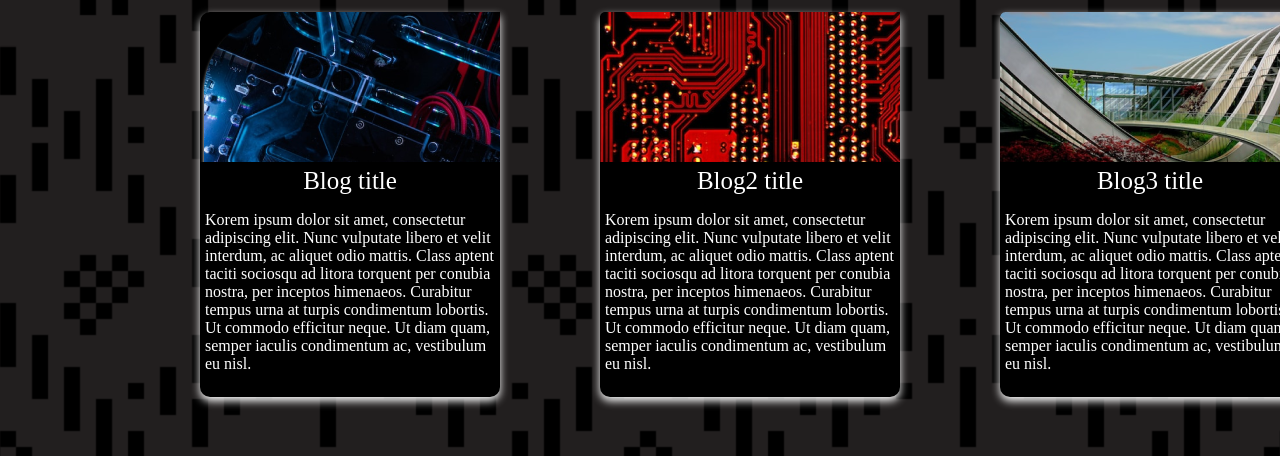
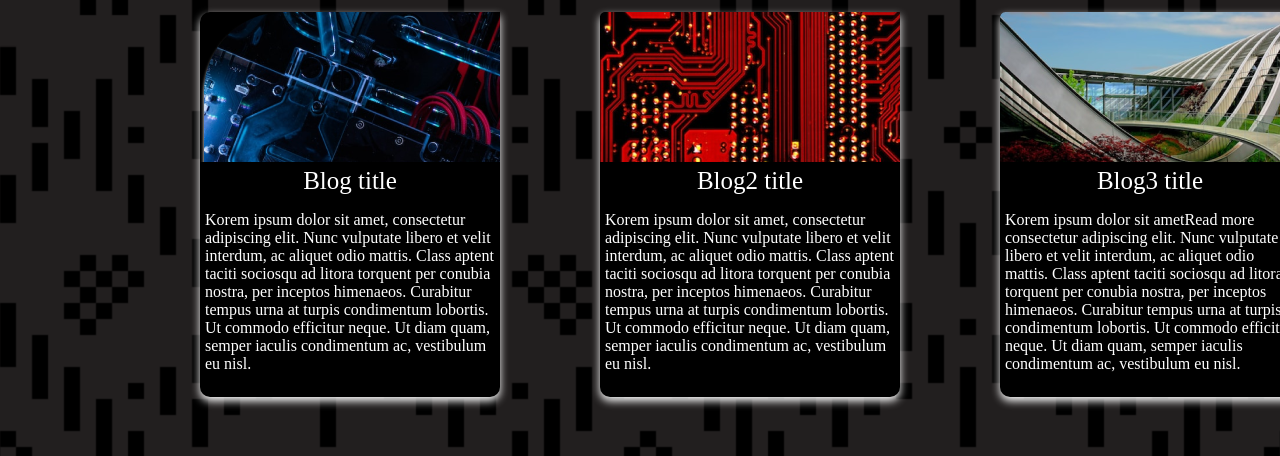
Before and after one commit to ReneNtabana/my-brand-frontend, a plain HTML site: page blog.html in a window 1280 px wide. Shown: the part 193-649 px from the top of the page. Drawn offline with Linux system fonts and the light colour scheme.

Commit message:
changed blogs

```diff
--- a/blog.html
+++ b/blog.html
@@ -39,7 +39,7 @@
             <div class="blog3-container">
                 <div class="blog3-image"></div>
                 <div class="blog3-tittle">Blog3 title</div>
-                <p>Korem ipsum dolor sit amet, consectetur adipiscing elit. Nunc vulputate libero et velit interdum, ac aliquet odio mattis. Class aptent taciti sociosqu ad litora torquent per conubia nostra, per inceptos himenaeos. Curabitur tempus urna at turpis condimentum lobortis. Ut commodo efficitur neque. Ut diam quam, semper iaculis condimentum ac, vestibulum eu nisl.</p>
+                <p>Korem ipsum dolor sit amet<a>Read more</a> consectetur adipiscing elit. Nunc vulputate libero et velit interdum, ac aliquet odio mattis. Class aptent taciti sociosqu ad litora torquent per conubia nostra, per inceptos himenaeos. Curabitur tempus urna at turpis condimentum lobortis. Ut commodo efficitur neque. Ut diam quam, semper iaculis condimentum ac, vestibulum eu nisl.</p>
             </div>
         </div>
             <Div class="social-icons">
```
Also changed, not shown: index.html (+1 -1 lines).
